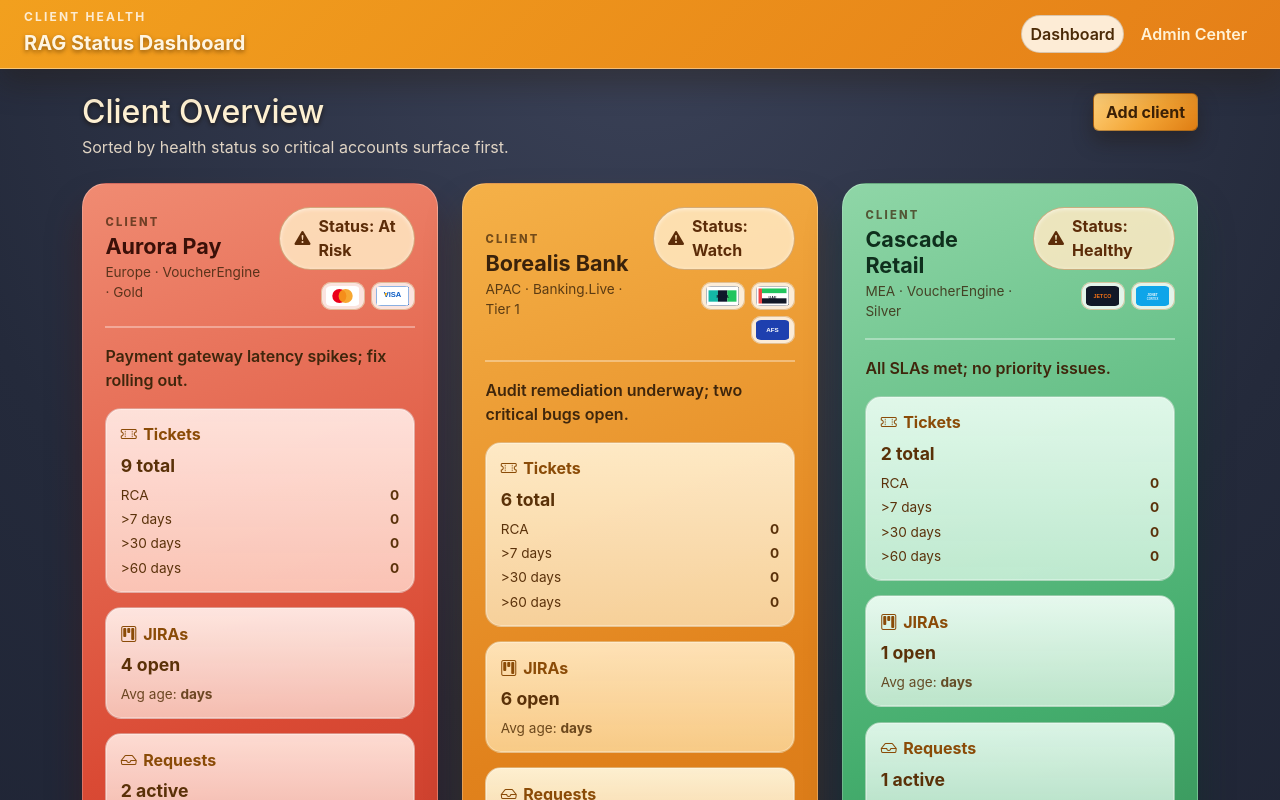
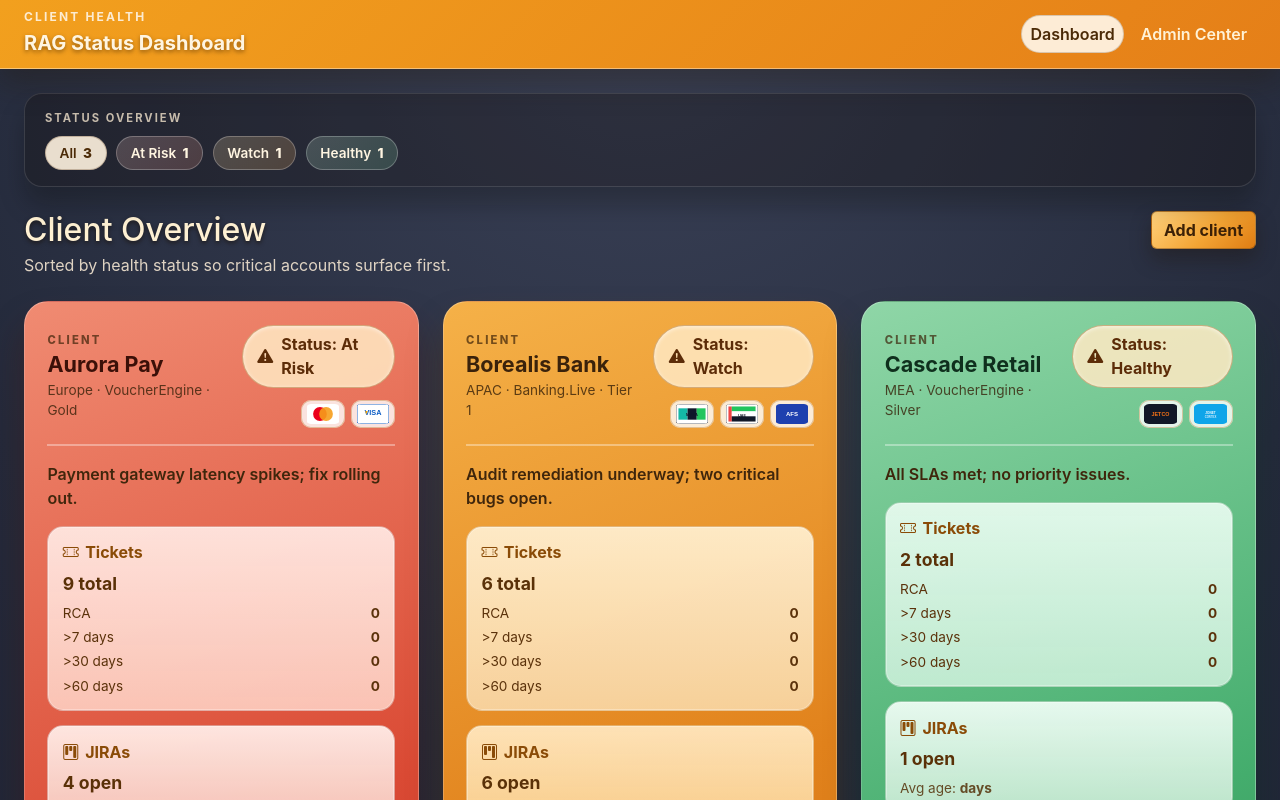
Before and after one commit to rohithpty/ClientDashboard, a React (Vite) app: page / in a window 1280 px wide. Shown: the top 800 px of the page. Built offline with nearby package versions, Linux system fonts and the light colour scheme.

Commit message:
Add status summary filters and fluid dashboard layout

```diff
--- a/src/App.jsx
+++ b/src/App.jsx
@@ -25,7 +25,7 @@ export default function App() {
           </nav>
         </div>
       </header>
-      <main className="container py-4">
+      <main className="container-fluid px-4 py-4">
         <Routes>
           <Route path="/" element={<DashboardPage />} />
           <Route path="/clients/:id" element={<ClientDetailPage />} />
--- a/src/data/seedClients.js
+++ b/src/data/seedClients.js
@@ -4,6 +4,7 @@ export const seedClients = [
     name: "Aurora Pay",
     region: "Europe",
     product: "VoucherEngine",
+    environment: "Production",
     tier: "Gold",
     schemes: ["Mastercard", "Visa"],
     customSchemeLogo: "",
@@ -47,6 +48,7 @@ export const seedClients = [
     name: "Borealis Bank",
     region: "APAC",
     product: "Banking.Live",
+    environment: "Staging",
     tier: "Tier 1",
     schemes: ["MADA", "UAE", "AFS"],
     customSchemeLogo: "",
@@ -85,6 +87,7 @@ export const seedClients = [
     name: "Cascade Retail",
     region: "MEA",
     product: "VoucherEngine",
+    environment: "Production",
     tier: "Silver",
     schemes: ["Jetco", "Jonet/Cortex"],
     customSchemeLogo: "",
--- a/src/pages/DashboardPage.jsx
+++ b/src/pages/DashboardPage.jsx
@@ -1,9 +1,15 @@
+import { useMemo, useState } from "react";
 import { Link } from "react-router-dom";
 import ClientCard from "../components/ClientCard.jsx";
 import { useClients } from "../state/ClientsContext.jsx";
 import { getReportData } from "../data/reportRepository.js";
 
 const STATUS_ORDER = ["Red", "Amber", "Green"];
+const STATUS_LABELS = {
+  Red: "At Risk",
+  Amber: "Watch",
+  Green: "Healthy",
+};
 
 const sortByStatus = (clients) => {
   const priority = Object.fromEntries(STATUS_ORDER.map((status, index) => [status, index]));
@@ -66,18 +72,168 @@ const buildTicketSummary = (records, client) => {
 };
 
 export default function DashboardPage() {
+  const [statusFilter, setStatusFilter] = useState("All");
+  const [regionFilter, setRegionFilter] = useState("All");
+  const [productFilter, setProductFilter] = useState("All");
+  const [environmentFilter, setEnvironmentFilter] = useState("All");
   const { clients } = useClients();
   const incidentRecords = getReportData("incidents").records;
   const supportRecords = getReportData("support-tickets").records;
-  const clientsWithSummaries = clients.map((client) => ({
-    ...client,
-    incidentSummary: buildTicketSummary(incidentRecords, client),
-    supportSummary: buildTicketSummary(supportRecords, client),
-  }));
-  const sortedClients = sortByStatus(clientsWithSummaries);
+  const clientsWithSummaries = useMemo(
+    () =>
+      clients.map((client) => ({
+        ...client,
+        incidentSummary: buildTicketSummary(incidentRecords, client),
+        supportSummary: buildTicketSummary(supportRecords, client),
+      })),
+    [clients, incidentRecords, supportRecords],
+  );
+  const sortedClients = useMemo(() => sortByStatus(clientsWithSummaries), [clientsWithSummaries]);
+
+  const statusCounts = useMemo(() => {
+    const counts = { Red: 0, Amber: 0, Green: 0 };
+    clientsWithSummaries.forEach((client) => {
+      if (counts[client.currentStatus] !== undefined) {
+        counts[client.currentStatus] += 1;
+      }
+    });
+    return counts;
+  }, [clientsWithSummaries]);
+
+  const regions = useMemo(
+    () => Array.from(new Set(clientsWithSummaries.map((client) => client.region))).sort(),
+    [clientsWithSummaries],
+  );
+  const products = useMemo(
+    () => Array.from(new Set(clientsWithSummaries.map((client) => client.product))).sort(),
+    [clientsWithSummaries],
+  );
+  const environments = useMemo(
+    () =>
+      Array.from(
+        new Set(clientsWithSummaries.map((client) => client.environment ?? "Unknown")),
+      ).sort(),
+    [clientsWithSummaries],
+  );
+
+  const filteredClients = useMemo(() => {
+    return sortedClients.filter((client) => {
+      if (statusFilter !== "All" && client.currentStatus !== statusFilter) {
+        return false;
+      }
+      if (regionFilter !== "All" && client.region !== regionFilter) {
+        return false;
+      }
+      if (productFilter !== "All" && client.product !== productFilter) {
+        return false;
+      }
+      if (
+        environmentFilter !== "All" &&
+        (client.environment ?? "Unknown") !== environmentFilter
+      ) {
+        return false;
+      }
+      return true;
+    });
+  }, [sortedClients, statusFilter, regionFilter, productFilter, environmentFilter]);
+
+  const showFilters = statusFilter !== "All";
 
   return (
     <section className="d-grid gap-4">
+      <div className="dashboard-toolbar navbar">
+        <div className="dashboard-status">
+          <span className="dashboard-status__label">Status overview</span>
+          <div className="dashboard-status__list">
+            <button
+              className={`status-chip ${statusFilter === "All" ? "is-active" : ""}`}
+              type="button"
+              onClick={() => setStatusFilter("All")}
+            >
+              All <strong>{clientsWithSummaries.length}</strong>
+            </button>
+            {STATUS_ORDER.map((status) => (
+              <button
+                key={status}
+                className={`status-chip status-${status.toLowerCase()} ${
+                  statusFilter === status ? "is-active" : ""
+                }`}
+                type="button"
+                onClick={() => setStatusFilter(status)}
+              >
+                {STATUS_LABELS[status]} <strong>{statusCounts[status]}</strong>
+              </button>
+            ))}
+          </div>
+        </div>
+        <div className={`dashboard-filters ${showFilters ? "is-visible" : ""}`}>
+          <div className="filter-group">
+            <label className="filter-label" htmlFor="region-filter">
+              Region
+            </label>
+            <select
+              id="region-filter"
+              className="form-select form-select-sm"
+              value={regionFilter}
+              onChange={(event) => setRegionFilter(event.target.value)}
+            >
+              <option value="All">All regions</option>
+              {regions.map((region) => (
+                <option key={region} value={region}>
+                  {region}
+                </option>
+              ))}
+            </select>
+          </div>
+          <div className="filter-group">
+            <label className="filter-label" htmlFor="product-filter">
+              Product
+            </label>
+            <select
+              id="product-filter"
+              className="form-select form-select-sm"
+              value={productFilter}
+              onChange={(event) => setProductFilter(event.target.value)}
+            >
+              <option value="All">All products</option>
+              {products.map((product) => (
+                <option key={product} value={product}>
+                  {product}
+                </option>
+              ))}
+            </select>
+          </div>
+          <div className="filter-group">
+            <label className="filter-label" htmlFor="environment-filter">
+              Environment
+            </label>
+            <select
+              id="environment-filter"
+              className="form-select form-select-sm"
+              value={environmentFilter}
+              onChange={(event) => setEnvironmentFilter(event.target.value)}
+            >
+              <option value="All">All environments</option>
+              {environments.map((environment) => (
+                <option key={environment} value={environment}>
+                  {environment}
+                </option>
+              ))}
+            </select>
+          </div>
+          <button
+            className="btn btn-sm btn-outline-light filter-reset"
+            type="button"
+            onClick={() => {
+              setRegionFilter("All");
+              setProductFilter("All");
+              setEnvironmentFilter("All");
+            }}
+          >
+            Reset filters
+          </button>
+        </div>
+      </div>
       <div className="d-flex flex-wrap justify-content-between align-items-start gap-3 dashboard-header">
         <div>
           <h2 className="mb-1">Client Overview</h2>
@@ -89,11 +245,9 @@ export default function DashboardPage() {
           Add client
         </Link>
       </div>
-      <div className="row row-cols-1 row-cols-md-2 row-cols-lg-3 g-4">
-        {sortedClients.map((client) => (
-          <div key={client.id} className="col">
-            <ClientCard client={client} />
-          </div>
+      <div className="client-grid">
+        {filteredClients.map((client) => (
+          <ClientCard key={client.id} client={client} />
         ))}
       </div>
     </section>
--- a/src/styles.css
+++ b/src/styles.css
@@ -49,6 +49,125 @@ body {
 
 .dashboard-subtitle {
   color: rgba(255, 240, 217, 0.85);
+}
+
+.dashboard-toolbar {
+  display: flex;
+  flex-wrap: wrap;
+  gap: 1.5rem;
+  justify-content: space-between;
+  align-items: center;
+  padding: 1rem 1.25rem;
+  border-radius: 18px;
+  background: rgba(19, 13, 7, 0.3);
+  border: 1px solid rgba(255, 255, 255, 0.12);
+  box-shadow: 0 18px 24px rgba(7, 6, 4, 0.25);
+}
+
+.dashboard-status {
+  display: flex;
+  flex-direction: column;
+  gap: 0.6rem;
+}
+
+.dashboard-status__label {
+  text-transform: uppercase;
+  letter-spacing: 0.18em;
+  font-size: 0.7rem;
+  font-weight: 700;
+  color: rgba(255, 239, 214, 0.75);
+}
+
+.dashboard-status__list {
+  display: flex;
+  flex-wrap: wrap;
+  gap: 0.6rem;
+}
+
+.status-chip {
+  display: inline-flex;
+  align-items: center;
+  gap: 0.4rem;
+  padding: 0.35rem 0.85rem;
+  border-radius: 999px;
+  border: 1px solid rgba(255, 255, 255, 0.25);
+  background: rgba(255, 240, 217, 0.12);
+  color: #fff5e1;
+  font-weight: 600;
+  font-size: 0.85rem;
+  transition: transform 0.2s ease, box-shadow 0.2s ease;
+}
+
+.status-chip strong {
+  font-weight: 800;
+}
+
+.status-chip:hover {
+  transform: translateY(-1px);
+  box-shadow: 0 8px 16px rgba(8, 7, 3, 0.25);
+}
+
+.status-chip.is-active {
+  background: rgba(255, 243, 224, 0.9);
+  color: #4b2a07;
+  border-color: rgba(75, 42, 7, 0.25);
+}
+
+.status-chip.status-red {
+  background: linear-gradient(135deg, rgba(255, 219, 212, 0.2) 0%, rgba(246, 154, 132, 0.2) 100%);
+}
+
+.status-chip.status-amber {
+  background: linear-gradient(135deg, rgba(255, 230, 184, 0.2) 0%, rgba(248, 175, 90, 0.2) 100%);
+}
+
+.status-chip.status-green {
+  background: linear-gradient(135deg, rgba(209, 244, 222, 0.2) 0%, rgba(123, 209, 158, 0.2) 100%);
+}
+
+.dashboard-filters {
+  display: none;
+  flex-wrap: wrap;
+  gap: 0.75rem;
+  align-items: flex-end;
+}
+
+.dashboard-filters.is-visible {
+  display: flex;
+}
+
+.filter-group {
+  display: flex;
+  flex-direction: column;
+  gap: 0.35rem;
+}
+
+.filter-label {
+  font-size: 0.75rem;
+  font-weight: 600;
+  color: rgba(255, 239, 214, 0.75);
+}
+
+.dashboard-filters .form-select {
+  min-width: 160px;
+  background-color: rgba(255, 247, 232, 0.9);
+  border-color: rgba(132, 70, 12, 0.35);
+  color: #4b2a07;
+  font-weight: 600;
+}
+
+.filter-reset {
+  align-self: flex-end;
+  border-radius: 999px;
+  padding: 0.35rem 0.85rem;
+  font-weight: 600;
+}
+
+.client-grid {
+  display: grid;
+  grid-template-columns: repeat(auto-fit, minmax(320px, 1fr));
+  gap: 1.5rem;
+  align-items: stretch;
 }
 
 .btn-amber {
```
